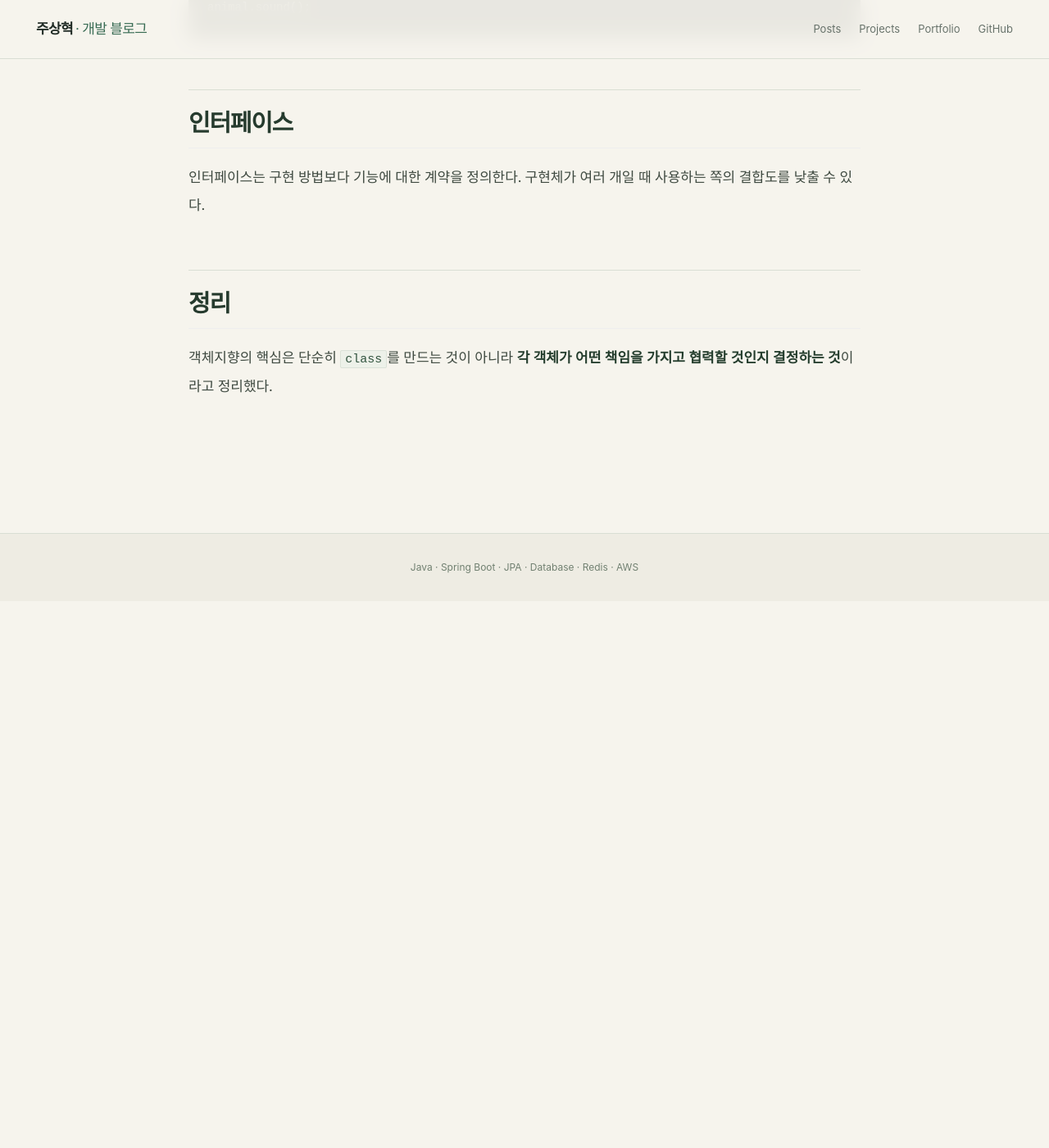
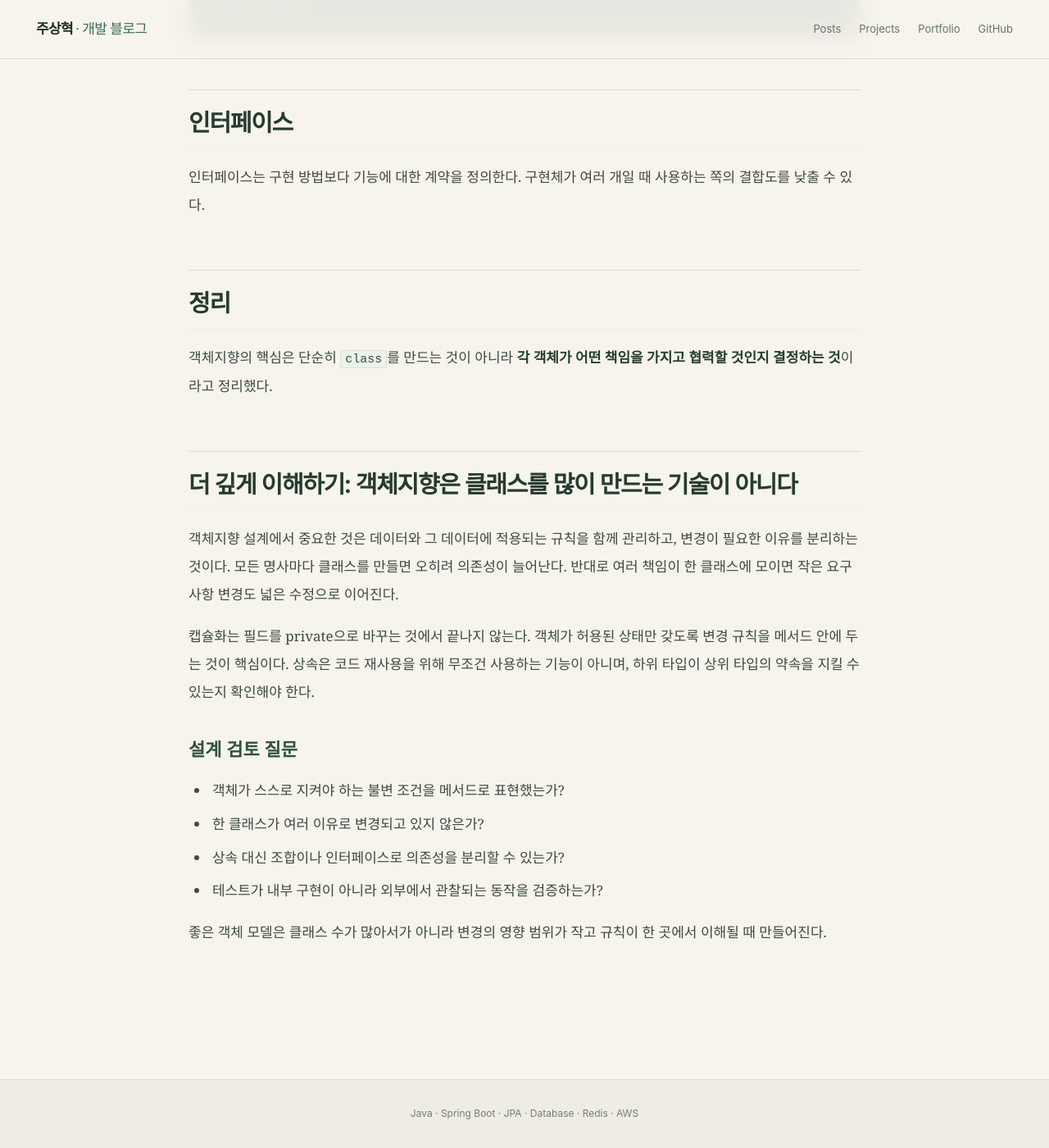
Before and after one commit to zuzusnasna/zuzusnasna.github.io, a Jekyll site: the page built from _posts/2026-10-04-java-oop.md, in a window 1280 px wide and 1400 px high, scrolled down 1597 px. Shown: the whole window at 82% size. Built offline with Jekyll 4.4.1, drawn with Linux system fonts in a browser that asks for light colours; before the commit the page ends 2330 px from its top, so only the background shows below that.

Commit message:
docs: expand study posts with reasoning and practice checks

```diff
--- a/_posts/2026-10-04-java-oop.md
+++ b/_posts/2026-10-04-java-oop.md
@@ -46,3 +46,17 @@ animal.sound();
 ## 정리
 
 객체지향의 핵심은 단순히 `class`를 만드는 것이 아니라 **각 객체가 어떤 책임을 가지고 협력할 것인지 결정하는 것**이라고 정리했다.
+
+## 더 깊게 이해하기: 객체지향은 클래스를 많이 만드는 기술이 아니다
+
+객체지향 설계에서 중요한 것은 데이터와 그 데이터에 적용되는 규칙을 함께 관리하고, 변경이 필요한 이유를 분리하는 것이다. 모든 명사마다 클래스를 만들면 오히려 의존성이 늘어난다. 반대로 여러 책임이 한 클래스에 모이면 작은 요구사항 변경도 넓은 수정으로 이어진다.
+
+캡슐화는 필드를 private으로 바꾸는 것에서 끝나지 않는다. 객체가 허용된 상태만 갖도록 변경 규칙을 메서드 안에 두는 것이 핵심이다. 상속은 코드 재사용을 위해 무조건 사용하는 기능이 아니며, 하위 타입이 상위 타입의 약속을 지킬 수 있는지 확인해야 한다.
+
+### 설계 검토 질문
+- 객체가 스스로 지켜야 하는 불변 조건을 메서드로 표현했는가?
+- 한 클래스가 여러 이유로 변경되고 있지 않은가?
+- 상속 대신 조합이나 인터페이스로 의존성을 분리할 수 있는가?
+- 테스트가 내부 구현이 아니라 외부에서 관찰되는 동작을 검증하는가?
+
+좋은 객체 모델은 클래스 수가 많아서가 아니라 변경의 영향 범위가 작고 규칙이 한 곳에서 이해될 때 만들어진다.
```
